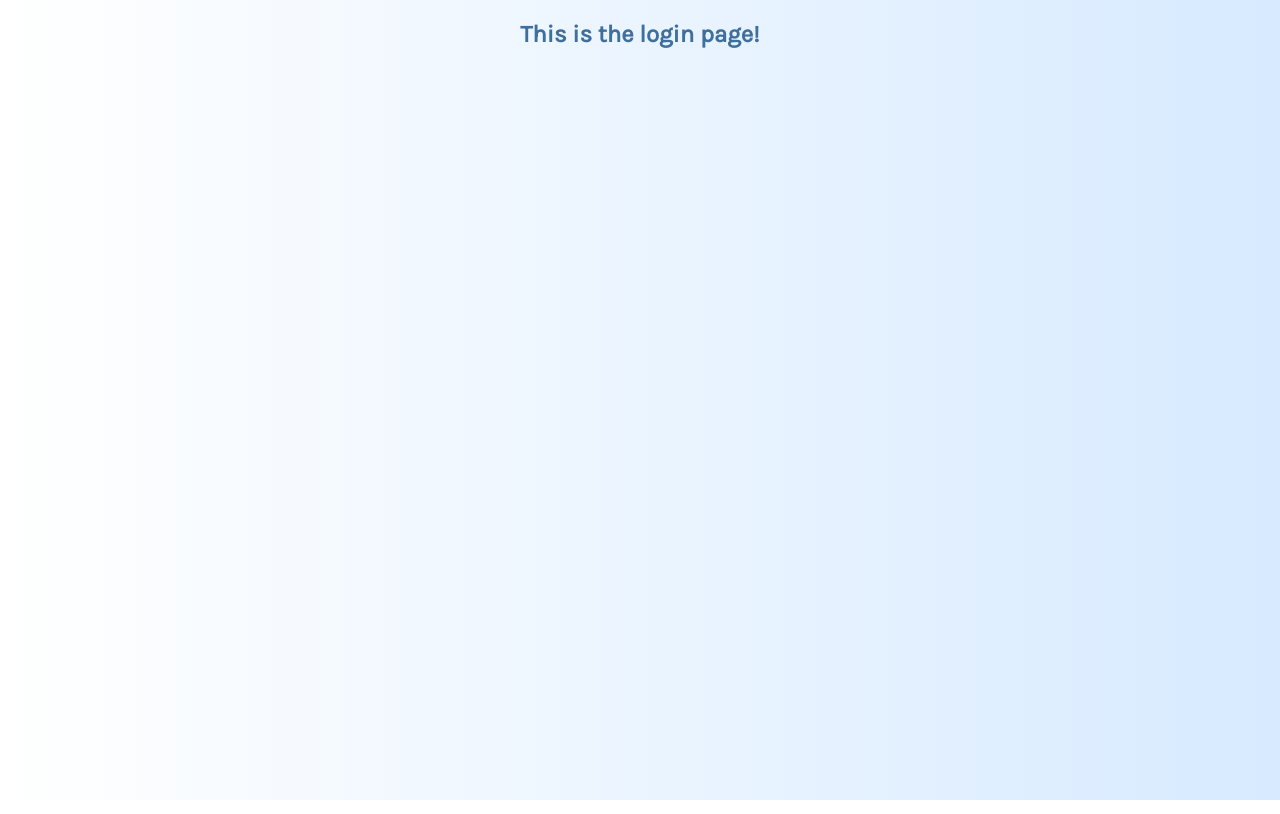
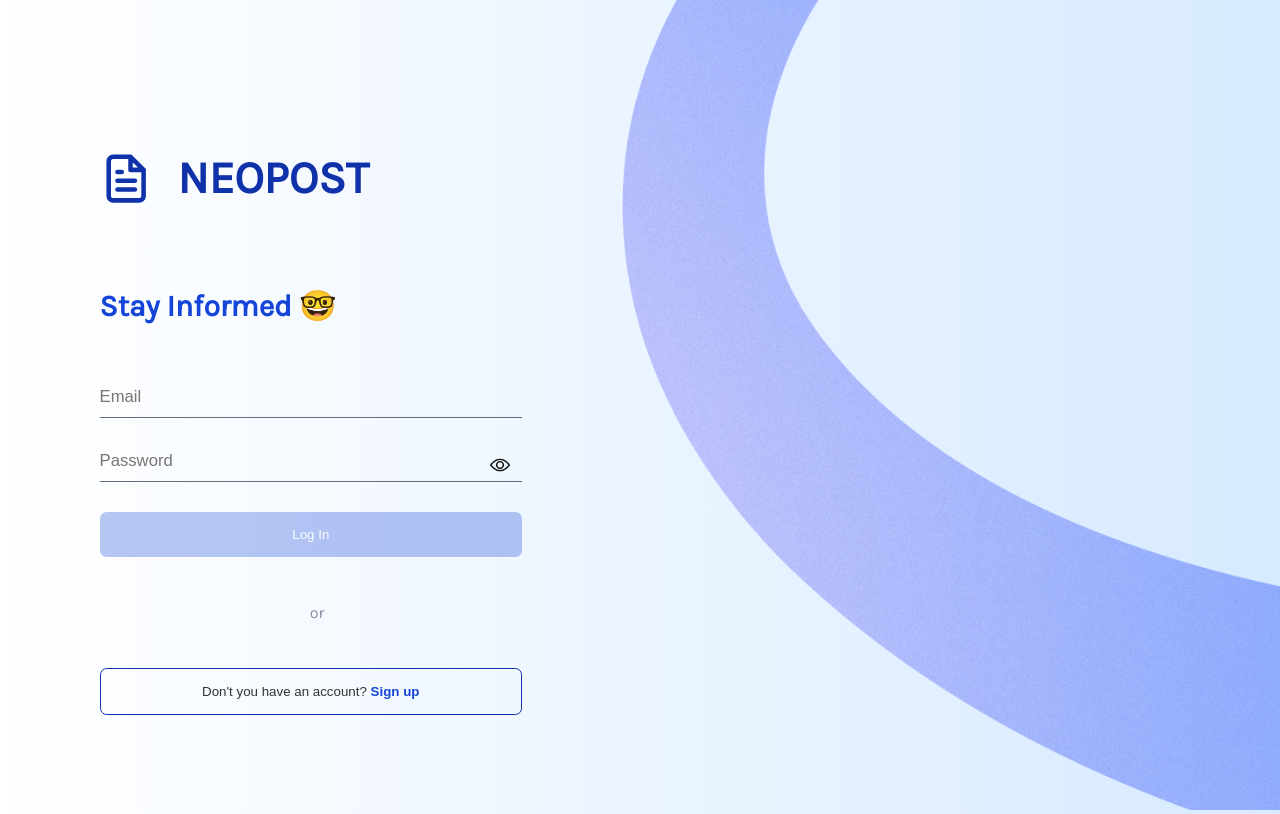
Before and after one commit to NeoCoast/neoposts-react-cande, a React (Vite) app: page /login in a window 1280 px wide. Built offline with nearby package versions, Linux system fonts and the light colour scheme; no server answers.

Commit message:
feat(login): user login

```diff
--- a/src/App.scss
+++ b/src/App.scss
@@ -33,6 +33,24 @@
 @media (prefers-reduced-motion: no-preference) {
   a:nth-of-type(2) .logo {
     animation: logo-spin infinite 20s linear;
+  }
+}
+
+@media (width <= 1055px) {
+  .form-container {
+    flex-direction: column;
+
+    .image-container {
+      display: none;
+    }
+  }
+}
+
+.form-container form {
+  width: 33%;
+
+  @media (width <= 1055px) {
+    width: 80%;
   }
 }
 
--- a/src/Login.jsx
+++ b/src/Login.jsx
@@ -1,3 +1,137 @@
-const Login = () => <h2>This is the login page!</h2>;
+import { useForm } from 'react-hook-form';
+import { useNavigate } from 'react-router-dom';
+import toast from 'react-hot-toast';
+
+import { useLoginMutation } from './services/api';
+import PasswordInput from './PasswordInput';
+import TextInput from './TextInput';
+
+import Neopost from './assets/icons/neopost.svg';
+import BackgroundVector from './assets/background-vector.png';
+import './App.scss';
+
+const Login = () => {
+  const [login, { isLoading }] = useLoginMutation();
+
+  const {
+    register,
+    handleSubmit,
+    watch,
+    resetField
+  } = useForm({ mode: 'onChange' });
+
+  const allFieldsFilled = watch('email') && watch('password');
+
+  watch('password');
+  const navigate = useNavigate();
+
+  const onSubmit = async(data) => {
+    try {
+      await login(data).unwrap();
+      toast.success('Login successful!');
+      navigate('/');
+    } catch (error) {
+      if (error.type === 'backend') {
+        toast.error('Incorrect credentials. Please try again.');
+      } else {
+        toast.error('Something went wrong. Please try again later.');
+      }
+      resetField('password');
+      return;
+    }
+  };
+
+  return (
+    <div
+      className="form-container"
+      style={{
+        alignItems: 'center',
+        alignSelf: 'start',
+        display: 'flex',
+        justifyContent: 'space-between',
+        padding: '0',
+        width: '100%'
+      }}
+    >
+      <form
+        onSubmit={handleSubmit(onSubmit)}
+        style={{
+          alignItems: 'flex-start',
+          display: 'inline-flex',
+          flexDirection: 'column',
+          gap: '30px',
+          margin: 'auto'
+        }}
+      >
+        <div
+          style={{
+            display: 'flex',
+            gap: '25px'
+          }}
+        >
+          <img src={Neopost} alt="My Icon" />
+          <p
+            style={{
+              color: '#0F31AA',
+              fontSize: '45.496px',
+              fontWeight: '600',
+              lineHeight: '150%'
+            }}
+          >
+            NEOPOST
+          </p>
+        </div>
+        <p
+          style={{
+            color: '#1445D8',
+            fontSize: '30px',
+            fontStyle: 'normal',
+            fontWeight: '600',
+            lineHeight: '120%',
+            marginTop: '0'
+          }}
+        >
+          Stay Informed 🤓
+        </p>
+
+        <TextInput
+          name="email"
+          placeholder="Email"
+          register={register}
+        />
+        <PasswordInput
+          name="password"
+          placeholder="Password"
+          register={register}
+        />
+
+        <input type="submit" value="Log In" className="primary-button" disabled={!allFieldsFilled || isLoading} />
+        <p
+          style={{
+            alignItems: 'center',
+            color: '#8A8FA2',
+            display: 'flex',
+            gap: '33.333px',
+            justifyContent: 'center',
+            width: '435px'
+          }}
+        >
+          or
+        </p>
+        <button type="button" className="secondary-button" onClick={() => navigate('/signup')}>
+          <span style={{ color: '#333' }}>Don&apos;t you have an account?</span>{' '}
+          <span style={{ color: '#1445D8', fontWeight: 'bold' }}>Sign up</span>
+        </button>
+      </form>
+      <div className="image-container">
+        <img
+          src={BackgroundVector}
+          alt="Background"
+          height="810px"
+        />
+      </div>
+    </div>
+  );
+};
 
 export default Login;
--- a/src/PasswordInput.jsx
+++ b/src/PasswordInput.jsx
@@ -6,9 +6,9 @@ import InputWrapper from './InputWrapper';
 import Eye from './assets/icons/eye.png';
 import EyeOff from './assets/icons/eye-off.png';
 
-const PasswordInput = ({ register, errors, name = 'password', placeholder = 'Password', rules }) => {
+const PasswordInput = ({ register, errors = {}, name = 'password', placeholder = 'Password', rules }) => {
   const [showPassword, setShowPassword] = useState(false);
-  const hasError = errors[name];
+  const hasError = errors?.[name];
 
   return (
     <InputWrapper error={hasError}>
--- a/src/Signup.jsx
+++ b/src/Signup.jsx
@@ -56,6 +56,7 @@ const Signup = () => {
 
   return (
     <div
+      className="form-container"
       style={{
         alignItems: 'center',
         alignSelf: 'start',
@@ -72,9 +73,7 @@ const Signup = () => {
           display: 'inline-flex',
           flexDirection: 'column',
           gap: '30px',
-          margin: 'auto',
-          width: '33%'
-
+          margin: 'auto'
         }}
       >
         <div
@@ -161,16 +160,18 @@ const Signup = () => {
         >
           or
         </p>
-        <button type="submit" className="secondary-button">
+        <button type="button" className="secondary-button" onClick={() => navigate('/login')}>
           <span style={{ color: '#333' }}>Already have an account?</span>{' '}
           <span style={{ color: '#1445D8', fontWeight: 'bold' }}>Log in</span>
         </button>
       </form>
-      <img
-        src={BackgroundVector}
-        alt="Background"
-        height="810px"
-      />
+      <div className="image-container">
+        <img
+          src={BackgroundVector}
+          alt="Background"
+          height="810px"
+        />
+      </div>
     </div>
   );
 };
--- a/src/TextInput.jsx
+++ b/src/TextInput.jsx
@@ -2,8 +2,8 @@ import PropTypes from 'prop-types';
 
 import InputWrapper from './InputWrapper';
 
-const TextInput = ({ register, errors, name, placeholder, rules }) => {
-  const hasError = errors[name];
+const TextInput = ({ register, errors = {}, name, placeholder, rules }) => {
+  const hasError = errors?.[name];
 
   return (
     <InputWrapper error={hasError}>
--- a/src/services/api.js
+++ b/src/services/api.js
@@ -28,8 +28,22 @@ export const api = createApi({
         body: body,
         url: 'posts'
       })
+    }),
+    login: builder.mutation({
+      query: (data) => ({
+        body: data,
+        method: 'POST',
+        url: 'users/sign_in'
+      }),
+      transformErrorResponse: (response) => {
+        if (response.data && response.data.errors) {
+          return { errors: response.data.errors, type: 'backend' };
+        }
+        return { raw: response, type: 'unknown' };
+      },
+      transformResponse: (response, meta) => saveUserData(response, meta)
     })
   })
 });
 
-export const { useGetPostsQuery, useCreateUserMutation } = api;
+export const { useGetPostsQuery, useCreateUserMutation, useLoginMutation } = api;
```
